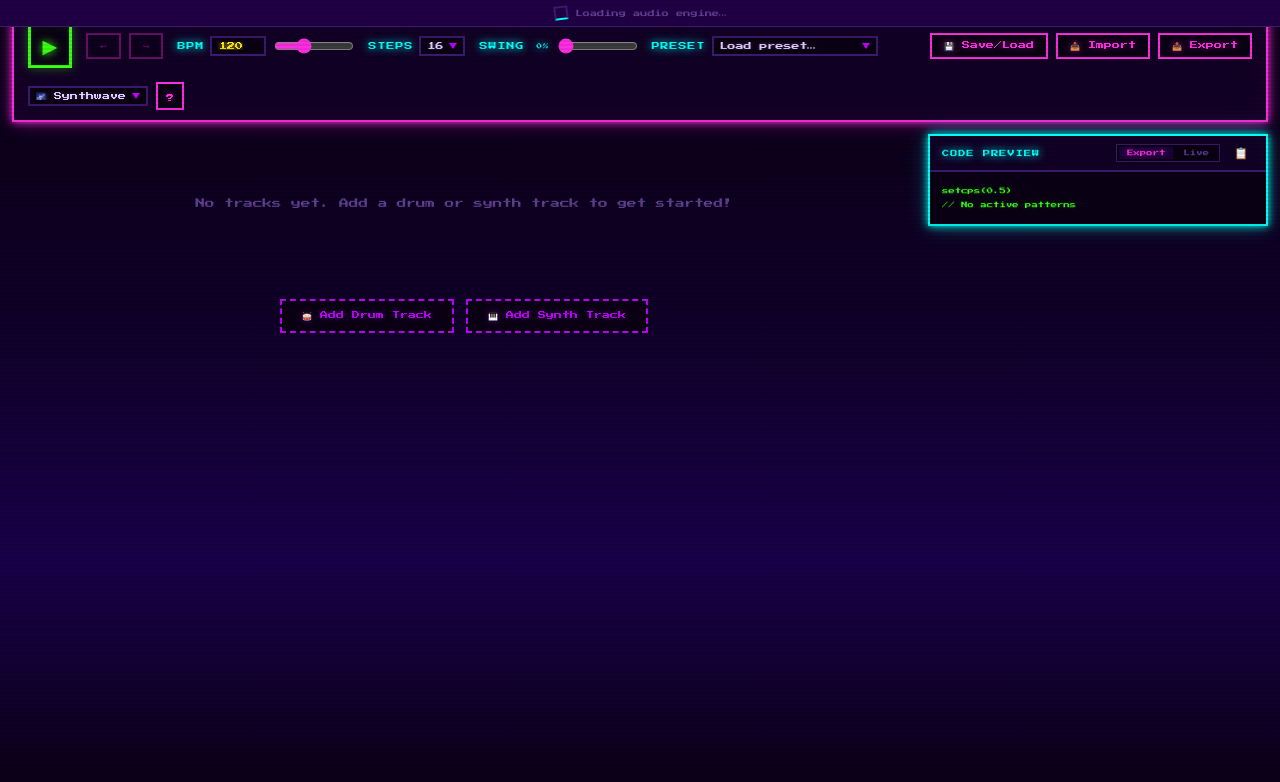
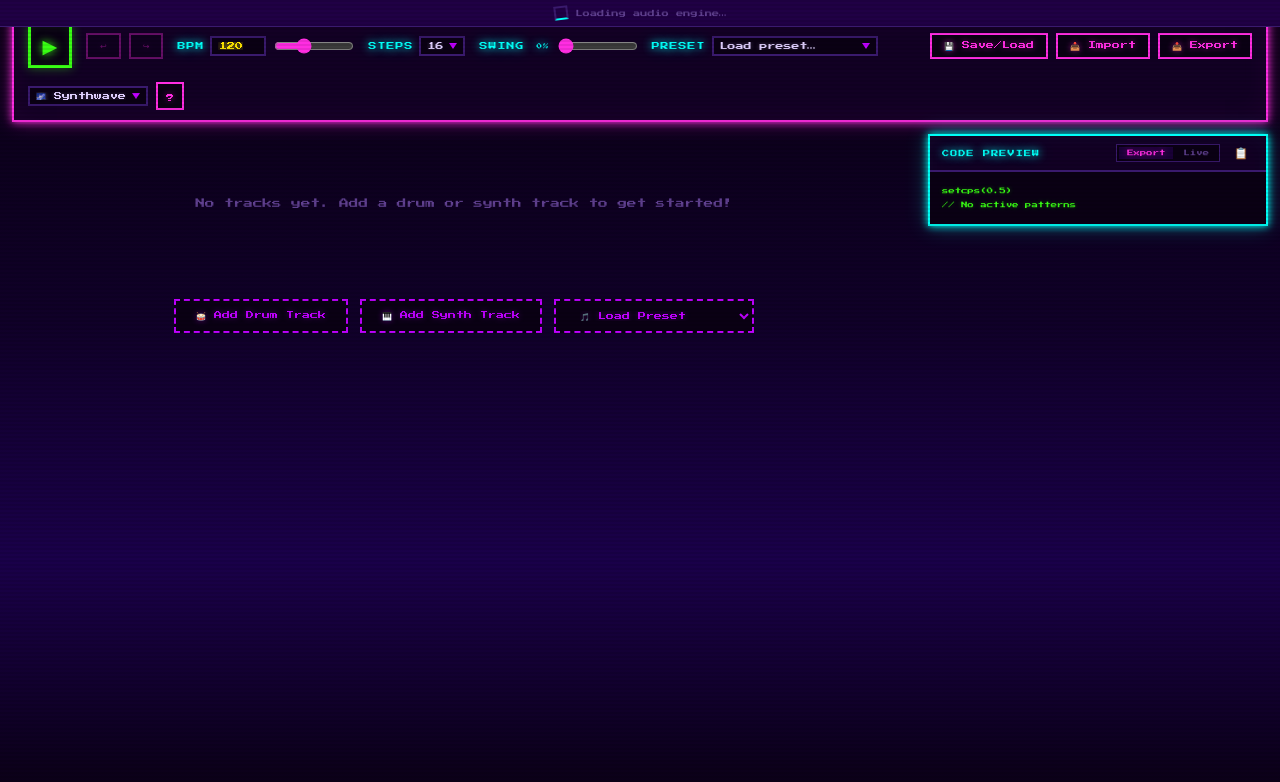
Before and after one commit to vargamateistvan/strudel-soundboard, a React (Vite) app: page / in a window 1280 px wide. Shown: the top 782 px of the page. Built offline with nearby package versions, Linux system fonts and the light colour scheme.

Commit message:
feat: Load presets

```diff
--- a/src/components/App.tsx
+++ b/src/components/App.tsx
@@ -180,6 +180,7 @@ export default function App() {
             onDuplicateTrack={tracks.duplicateTrack}
             onSetVelocity={tracks.setVelocity}
             onSetEffects={tracks.setEffects}
+            onAddPresetTracks={tracks.addPresetTracks}
           />
         </div>
 
--- a/src/components/TrackList.tsx
+++ b/src/components/TrackList.tsx
@@ -1,7 +1,8 @@
 import { useState, useCallback } from "react";
-import type { Project, TrackEffects } from "../types";
+import type { Project, Track as TrackType, TrackEffects } from "../types";
 import { Track } from "./Track";
 import { getTrackColor } from "../lib/constants";
+import { PRESETS } from "../lib/presets";
 
 interface TrackListProps {
   project: Project;
@@ -33,6 +34,7 @@ interface TrackListProps {
     velocity: number,
   ) => void;
   onSetEffects: (trackId: string, effects: Partial<TrackEffects>) => void;
+  onAddPresetTracks: (tracks: TrackType[]) => void;
 }
 
 export function TrackList({
@@ -55,6 +57,7 @@ export function TrackList({
   onDuplicateTrack,
   onSetVelocity,
   onSetEffects,
+  onAddPresetTracks,
 }: TrackListProps) {
   const [dragIdx, setDragIdx] = useState<number | null>(null);
   const [overIdx, setOverIdx] = useState<number | null>(null);
@@ -137,6 +140,26 @@ export function TrackList({
         <button className="add-track-btn" onClick={() => onAddTrack("melodic")}>
           🎹 Add Synth Track
         </button>
+        <select
+          className="add-track-btn add-preset-select"
+          value=""
+          onChange={(e) => {
+            const idx = Number(e.target.value);
+            if (!isNaN(idx)) {
+              const preset = PRESETS[idx].build();
+              onAddPresetTracks(preset.tracks);
+            }
+          }}
+        >
+          <option value="" disabled>
+            🎵 Load Preset
+          </option>
+          {PRESETS.map((p, i) => (
+            <option key={p.name} value={i}>
+              {p.name}
+            </option>
+          ))}
+        </select>
       </div>
     </div>
   );
--- a/src/hooks/useTracks.ts
+++ b/src/hooks/useTracks.ts
@@ -73,6 +73,7 @@ type Action =
   | { type: "ADD_DRUM_ROW"; trackId: string; drumSound: string }
   | { type: "REMOVE_DRUM_ROW"; trackId: string; rowIndex: number }
   | { type: "IMPORT_PROJECT"; project: Project }
+  | { type: "ADD_PRESET_TRACKS"; tracks: import("../types").Track[] }
   | { type: "REORDER_TRACKS"; fromIndex: number; toIndex: number }
   | { type: "DUPLICATE_TRACK"; trackId: string }
   | {
@@ -242,6 +243,18 @@ function reducer(state: Project, action: Action): Project {
 
     case "IMPORT_PROJECT":
       return { ...action.project };
+
+    case "ADD_PRESET_TRACKS":
+      return {
+        ...state,
+        tracks: [
+          ...state.tracks,
+          ...action.tracks.map((t) => ({
+            ...t,
+            id: `track-${Date.now()}-${Math.random().toString(36).slice(2, 6)}`,
+          })),
+        ],
+      };
 
     case "REORDER_TRACKS": {
       const tracks = [...state.tracks];
@@ -444,6 +457,10 @@ export function useTracks() {
     dispatch({ type: "IMPORT_PROJECT", project });
   }, []);
 
+  const addPresetTracks = useCallback((tracks: import("../types").Track[]) => {
+    dispatch({ type: "ADD_PRESET_TRACKS", tracks });
+  }, []);
+
   const reorderTracks = useCallback((fromIndex: number, toIndex: number) => {
     dispatch({ type: "REORDER_TRACKS", fromIndex, toIndex });
   }, []);
@@ -499,6 +516,7 @@ export function useTracks() {
     addDrumRow,
     removeDrumRow,
     importProject,
+    addPresetTracks,
     reorderTracks,
     duplicateTrack,
     setVelocity,
```
